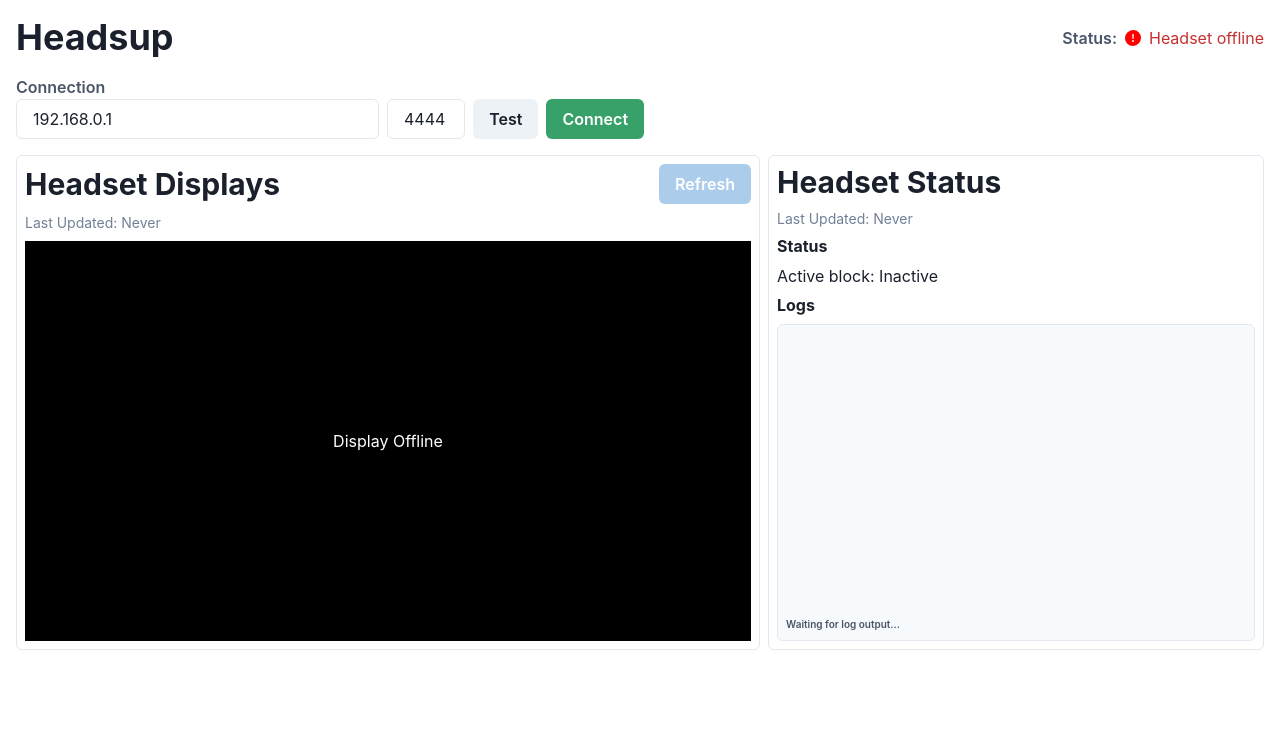
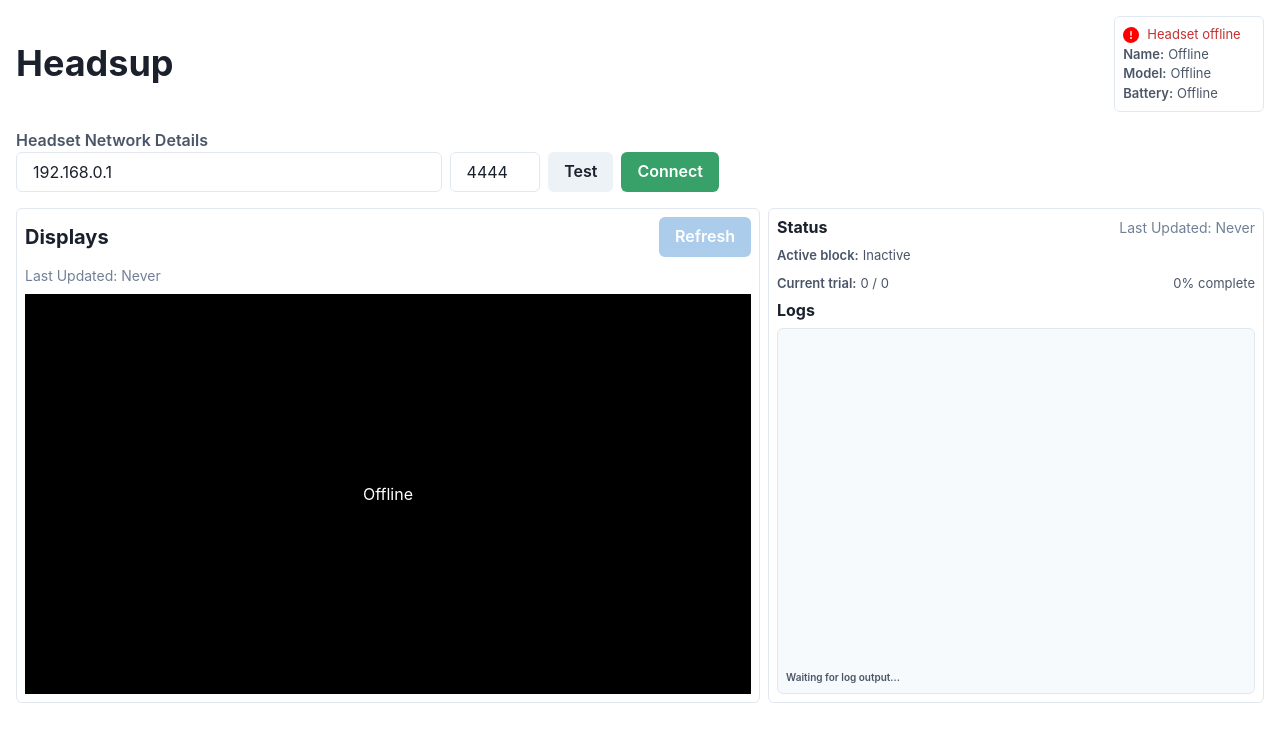
Before and after one commit to Brain-Development-and-Disorders-Lab/headsup, a React (Vite) app in the folder client/: page / in a window 1280 px wide. Shown: the top 742 px of the page. Built offline with nearby package versions, Linux system fonts and the light colour scheme.

Commit message:
Add new status data

```diff
--- a/client/src/App.tsx
+++ b/client/src/App.tsx
@@ -4,10 +4,20 @@ import { useEffect, useState } from 'react';
 import { request } from './util';
 import dayjs from 'dayjs';
 
+// Custom types
+type HeadsetState = {
+  "active_block": string,
+  "current_trial": string,
+  "total_trials": string,
+  "device_name": string,
+  "device_model": string,
+  "device_battery": string,
+};
+
 const validAddress = (address: string): boolean => {
   // https://stackoverflow.com/a/27434991
   return /^(25[0-5]|2[0-4][0-9]|[01]?[0-9][0-9]?)\.(25[0-5]|2[0-4][0-9]|[01]?[0-9][0-9]?)\.(25[0-5]|2[0-4][0-9]|[01]?[0-9][0-9]?)\.(25[0-5]|2[0-4][0-9]|[01]?[0-9][0-9]?)$/.test(address) || address === "localhost";
-}
+};
 
 const App = () => {
   // Input states
@@ -31,6 +41,15 @@ const App = () => {
   const [statusInterval, setStatusInterval] = useState(-1);
   const [lastStatus, setLastStatus] = useState("");
   const [activeBlock, setActiveBlock] = useState("Inactive");
+  const [currentTrial, setCurrentTrial] = useState(0);
+  const [totalTrials, setTotalTrials] = useState(0);
+
+  // Device details
+  const [deviceName, setDeviceName] = useState("");
+  const [deviceModel, setDeviceModel] = useState("");
+  const [deviceBattery, setDeviceBattery] = useState(0.0);
+
+  // Logs
   const [systemLogs, setSystemLogs] = useState([] as string[]);
 
   // Toast instance
@@ -148,16 +167,29 @@ const App = () => {
       });
     }
     setHeadsetState("disconnected");
+    setActiveBlock("Inactive");
+    setCurrentTrial(0);
+    setTotalTrials(0);
+    setDeviceBattery(0.0);
   };
 
   /**
    * Retrieve the status values from the headset
    */
   const refreshStatus = async () => {
-    const response = await request<any>("http://" + address + ":" + port.toString() + "/status", { timeout: 5000 });
+    const response = await request<HeadsetState>("http://" + address + ":" + port.toString() + "/status", { timeout: 5000 });
     if (response.success) {
       setLastStatus(new Date().toLocaleString());
-      setActiveBlock(response.data["active_block"]);
+
+      // Extract status data from response
+      setActiveBlock(response.data.active_block);
+      setCurrentTrial(parseInt(response.data.current_trial));
+      setTotalTrials(parseInt(response.data.total_trials));
+
+      // Extract device information from response
+      setDeviceName(response.data.device_name);
+      setDeviceModel(response.data.device_model);
+      setDeviceBattery(parseFloat(response.data.device_battery));
     } else {
       toast({
         status: "error",
@@ -226,29 +258,55 @@ const App = () => {
       <Flex w={"100%"} align={"center"}>
         <Heading>Headsup</Heading>
         <Spacer />
+        <Flex direction={"column"} minW={"12%"} p={"2"} border={"1px"} borderColor={"gray.200"} rounded={"md"}>
           {headsetState === "connected" &&
             <Flex direction={"row"} align={"center"} gap={"2"}>
               <CheckCircleIcon color={"green"} />
-            <Text color={"green.600"}>Headset connected</Text>
+              <Text fontSize={"small"} color={"green.600"}>Headset connected</Text>
             </Flex>
           }
           {headsetState === "online" &&
             <Flex direction={"row"} align={"center"} gap={"2"}>
               <InfoIcon color={"cornflowerblue"} />
-            <Text color={"cornflowerblue"}>Headset online</Text>
+              <Text fontSize={"small"} color={"cornflowerblue"}>Headset online</Text>
             </Flex>
           }
           {headsetState === "disconnected" &&
             <Flex direction={"row"} align={"center"} gap={"2"}>
-            <Text fontWeight={"semibold"} color={"gray.600"}>Status:</Text>
               <WarningIcon color={"red"} />
-            <Text color={"red.600"}>Headset offline</Text>
+              <Text fontSize={"small"} color={"red.600"}>Headset offline</Text>
             </Flex>
           }
+          <Flex direction={"row"} gap={"1"}>
+            <Text fontSize={"small"} fontWeight={"semibold"} color={"gray.600"}>Name:</Text>
+            <Text fontSize={"small"} color={"gray.600"}>
+              {connected ? deviceName : "Offline"}
+            </Text>
           </Flex>
-      <Flex w={"60%"}>
-        <FormControl isInvalid={invalidInput}>
-          <Text fontWeight={"semibold"} color={"gray.600"}>Connection</Text>
+          <Flex direction={"row"} gap={"1"}>
+            <Text fontSize={"small"} fontWeight={"semibold"} color={"gray.600"}>Model:</Text>
+            <Text fontSize={"small"} color={"gray.600"}>
+              {connected ? deviceModel : "Offline"}
+            </Text>
+          </Flex>
+          <Flex direction={"row"} gap={"1"}>
+            <Text fontSize={"small"} fontWeight={"semibold"} color={"gray.600"}>Battery:</Text>
+            {connected &&
+              <Text fontSize={"small"} color={deviceBattery > 0.5 ? "green.600" : "orange.600"}>
+                {`${deviceBattery * 100}%`}
+              </Text>
+            }
+            {!connected &&
+              <Text fontSize={"small"} color={"gray.600"}>
+                Offline
+              </Text>
+            }
+          </Flex>
+        </Flex>
+      </Flex>
+      <Flex w={"100%"}>
+        <FormControl isInvalid={invalidInput} maxW={"70%"}>
+          <Text fontWeight={"semibold"} color={"gray.600"}>Headset Network Details</Text>
           <Flex w={"100%"} direction={"row"} gap={"2"}>
             <Flex w={"60%"} gap={"2"}>
               <Input placeholder={"Headset Local IP Address"} value={address} onChange={updateAddress} isDisabled={connectionLoading || connectivityLoading || connected} />
@@ -286,7 +344,7 @@ const App = () => {
       <Flex direction={"row"} gap={"2"}>
         <Flex w={"60%"} direction={"column"} gap={"2"} border={"1px"} borderColor={"gray.200"} rounded={"md"} p={"2"}>
           <Flex align={"center"}>
-            <Heading size={"lg"}>Headset Displays</Heading>
+            <Heading size={"md"}>Displays</Heading>
             <Spacer />
             <Button
               colorScheme={"blue"}
@@ -320,17 +378,26 @@ const App = () => {
           }
           {screenshotData.length === 0 &&
             <Flex h={"400px"} w={"100%"} bg={"black"} align={"center"} justify={"center"}>
-              {headsetState !== "connected" && <Text color={"white"}>Display Offline</Text>}
+              {headsetState !== "connected" && <Text color={"white"}>Offline</Text>}
             </Flex>
           }
         </Flex>
         <Flex w={"40%"} direction={"column"} gap={"2"} border={"1px"} borderColor={"gray.200"} rounded={"md"} p={"2"} maxH={"70vh"}>
-          <Flex w={"100%"} direction={"row"} align={"center"}>
-            <Heading size={"lg"}>Headset Status</Heading>
+          <Flex w={"100%"} direction={"row"} gap={"2"} align={"center"} justify={"center"}>
+            <Heading size={"sm"}>Status</Heading>
+            <Spacer />
+            <Text color={"gray.500"} fontSize={"sm"}>Last Updated: {lastStatus !== "" ? dayjs(lastStatus).format("hh:MM:ss") : "Never"}</Text>
           </Flex>
-          <Text color={"gray.500"} fontSize={"sm"}>Last Updated: {lastStatus !== "" ? dayjs(lastStatus).format("hh:MM:ss") : "Never"}</Text>
-          <Heading size={"sm"}>Status</Heading>
-          <Text>Active block: {activeBlock}</Text>
+          <Flex direction={"row"} gap={"1"}>
+            <Text fontSize={"small"} fontWeight={"semibold"} color={"gray.600"}>Active block:</Text>
+            <Text fontSize={"small"} color={"gray.600"}>{activeBlock}</Text>
+          </Flex>
+          <Flex direction={"row"} gap={"1"}>
+            <Text fontSize={"small"} fontWeight={"semibold"} color={"gray.600"}>Current trial:</Text>
+            <Text fontSize={"small"} color={"gray.600"}>{currentTrial} / {totalTrials}</Text>
+            <Spacer />
+            <Text fontSize={"small"} color={"gray.600"}>{currentTrial > 0 ? Math.round(currentTrial / totalTrials * 100) : 0}% complete</Text>
+          </Flex>
           <Heading size={"sm"}>Logs</Heading>
           <VStack
             border={"1px"}
```
Lines whose indentation alone changed are shown as unchanged.
